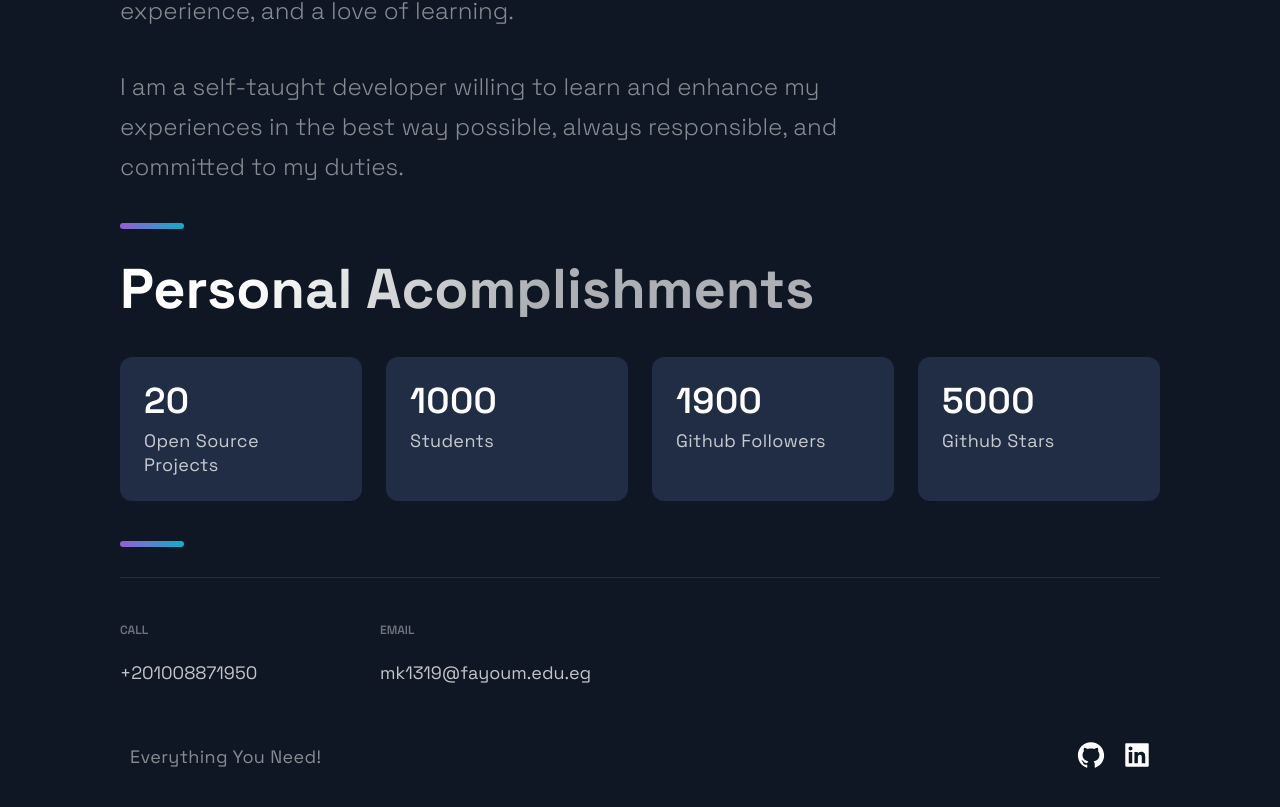
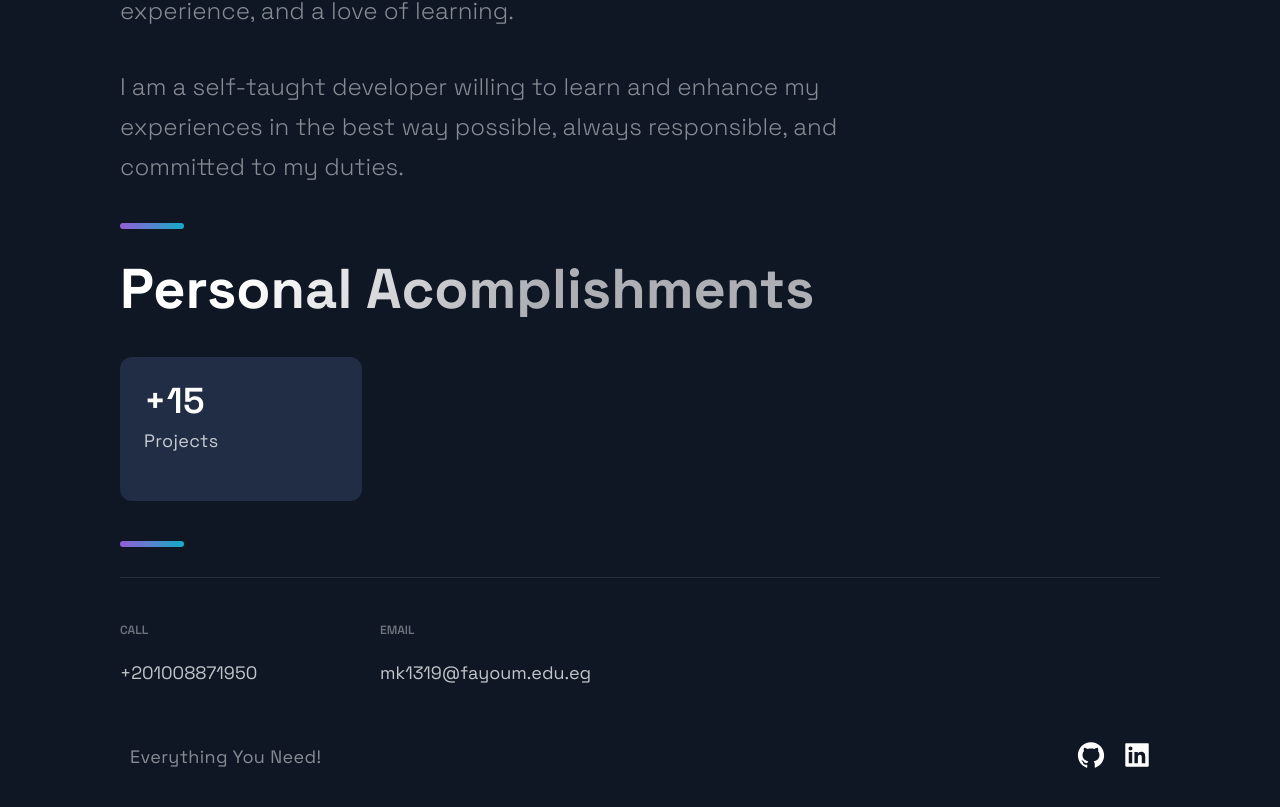
Before and after one commit to mostafakamal22/nextjs-portfolio, a Next.js app: page / in a window 1280 px wide. Shown: the part 2842-3649 px from the top of the page. Built offline with nearby package versions, Linux system fonts and the light colour scheme.

Commit message:
update acomplishments section with new info

```diff
--- a/src/components/Acomplishments/Acomplishments.js
+++ b/src/components/Acomplishments/Acomplishments.js
@@ -1,4 +1,5 @@
 import React from "react";
+import { acomplishments } from "../../constants/constants";
 
 import {
   Section,
@@ -7,21 +8,14 @@ import {
 } from "../../styles/GlobalComponents";
 import { Box, Boxes, BoxNum, BoxText } from "./AcomplishmentsStyles";
 
-const data = [
-  { number: 20, text: "Open Source Projects" },
-  { number: 1000, text: "Students" },
-  { number: 1900, text: "Github Followers" },
-  { number: 5000, text: "Github Stars" },
-];
-
 const Acomplishments = () => (
   <Section>
     <SectionTitle>Personal Acomplishments</SectionTitle>
     <Boxes>
-      {data.map((box, index) => (
+      {acomplishments.map(({ number, text }, index) => (
         <Box key={index}>
-          <BoxNum>{box.number}</BoxNum>
-          <BoxText>{box.text}</BoxText>
+          <BoxNum>{number}</BoxNum>
+          <BoxText>{text}</BoxText>
         </Box>
       ))}
     </Boxes>
--- a/src/constants/constants.js
+++ b/src/constants/constants.js
@@ -8,6 +8,7 @@ import {
 } from "react-icons/di";
 import { SiAuthy, SiHtml5 } from "react-icons/si";
 
+//Projects Data
 export const projects = [
   {
     title: "MERN E-Bank System",
@@ -50,6 +51,7 @@ export const projects = [
   },
 ];
 
+//Technologies Data
 export const technologies = [
   {
     title: "Web Development Basics",
@@ -98,12 +100,15 @@ export const technologies = [
     title: "Authentication",
     paragraph: "Json Web Tokens(JWT).",
     icon: <SiAuthy size={40} />,
-    id: 6,
+    id: 7,
   },
   {
     title: "Version Control",
     paragraph: "Git And Github.",
     icon: <DiGitBranch size={40} />,
-    id: 6,
+    id: 8,
   },
 ];
+
+//Acomplishments data
+export const acomplishments = [{ number: "+15", text: "Projects" }];
```
